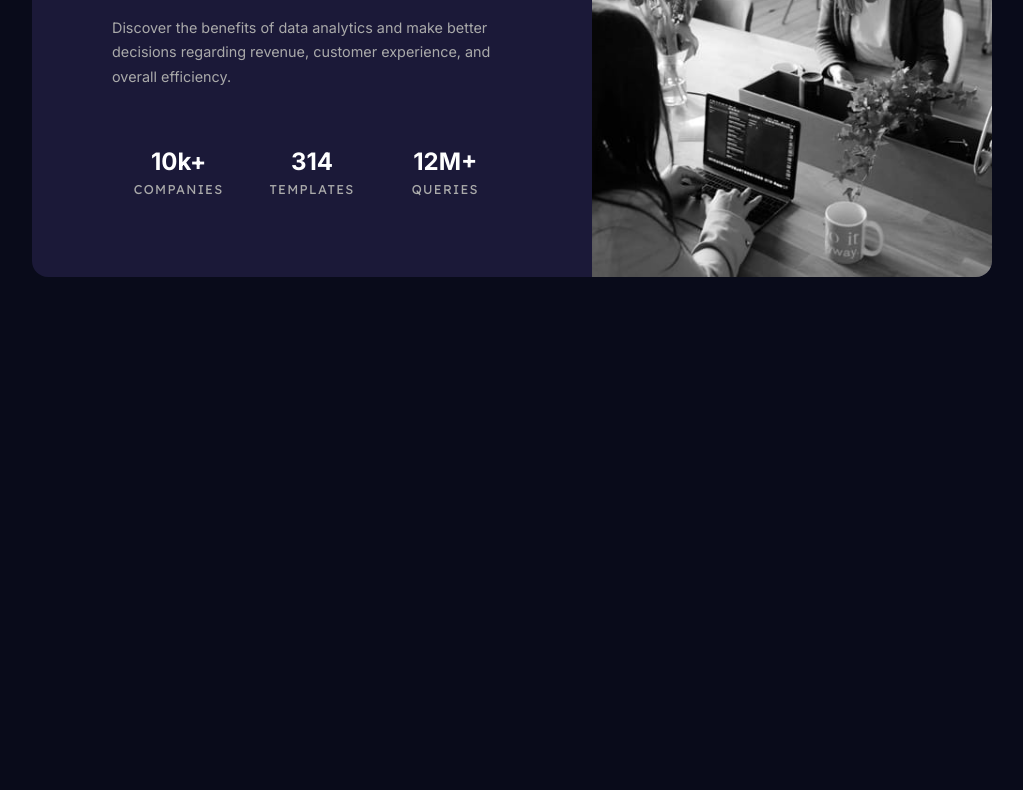
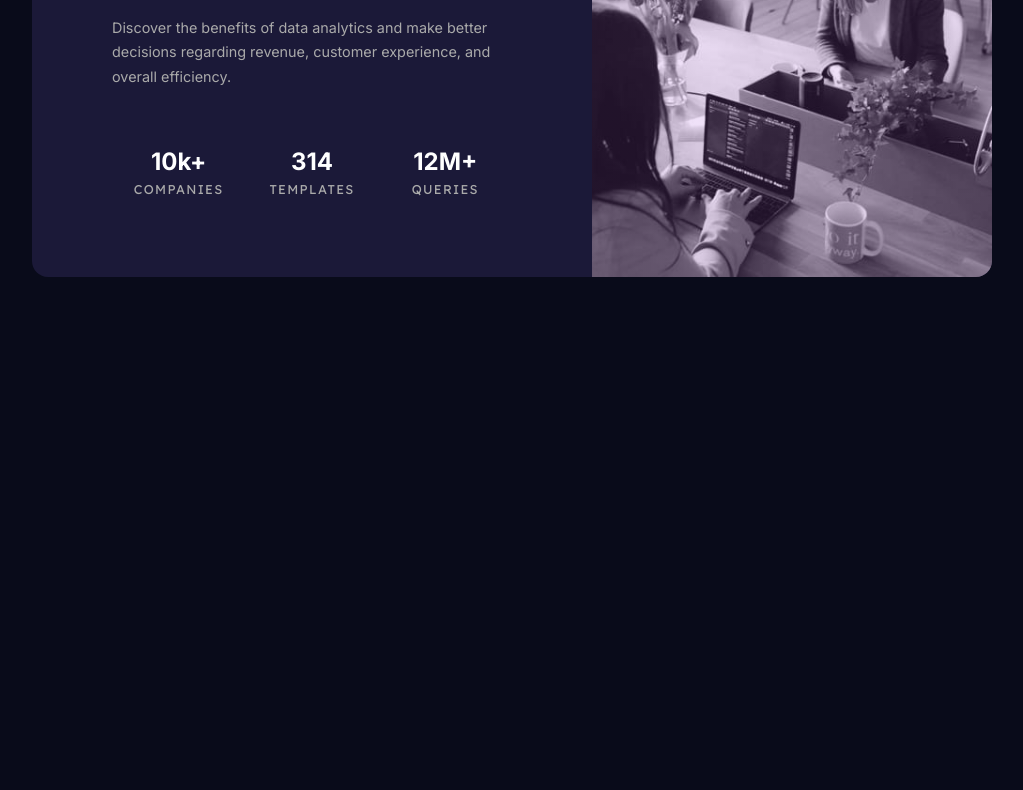
Before and after one commit to sjoerdvanBommel/frontend-mentor, a plain HTML site: page index.html in a window 1280 px wide. Shown: the part 302-1092 px from the top of the page, without its empty margins (128-1151 px from the left). Drawn offline with Linux system fonts and the light colour scheme.

Commit message:
added purple background color desktop

```diff
--- a/style.css
+++ b/style.css
@@ -114,7 +114,10 @@ h3,
   }
 
   .card-image {
-    background-image: url('images/image-header-desktop.jpg');
+    background-image: linear-gradient(
+      rgba(170, 92, 219, 0.185),
+      rgba(170, 92, 219, 0.185)
+    ), url('images/image-header-desktop.jpg');
     background-position-x: right;
     background-size: auto 100%;
   }
```
